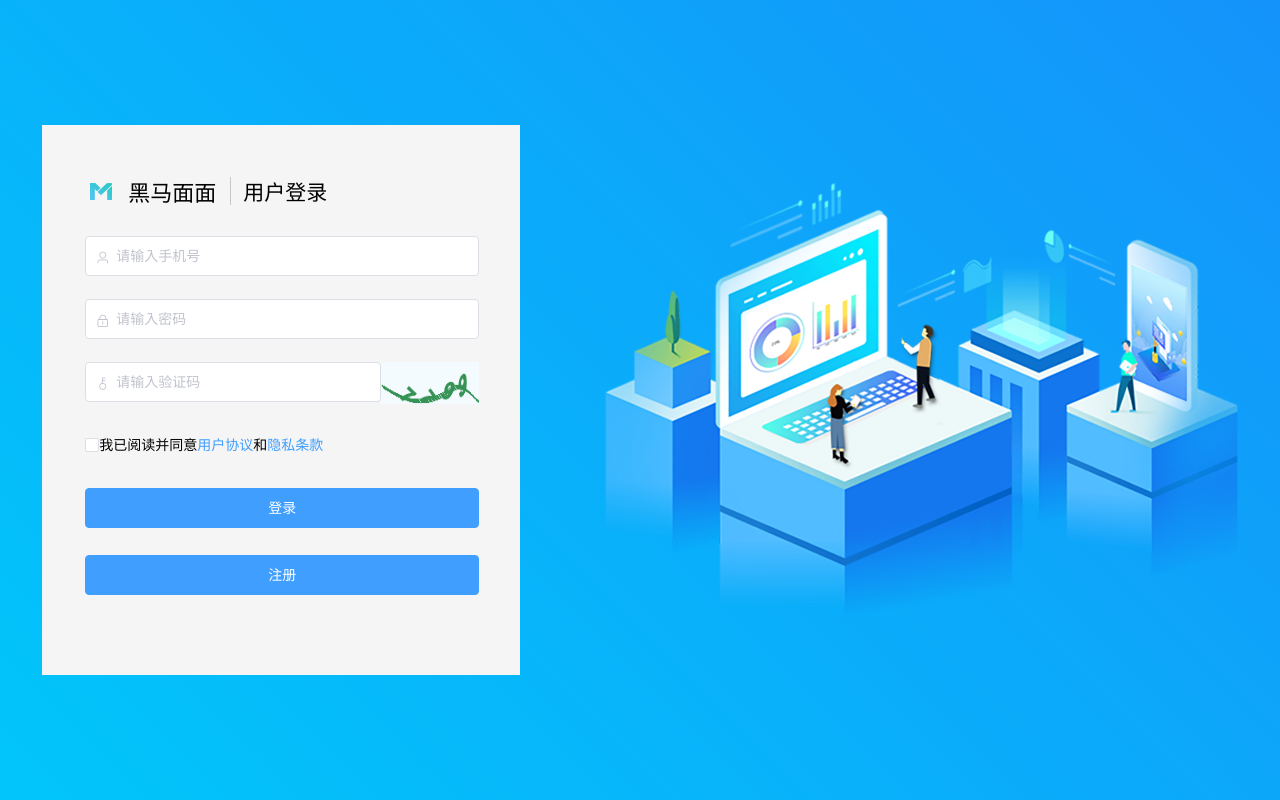
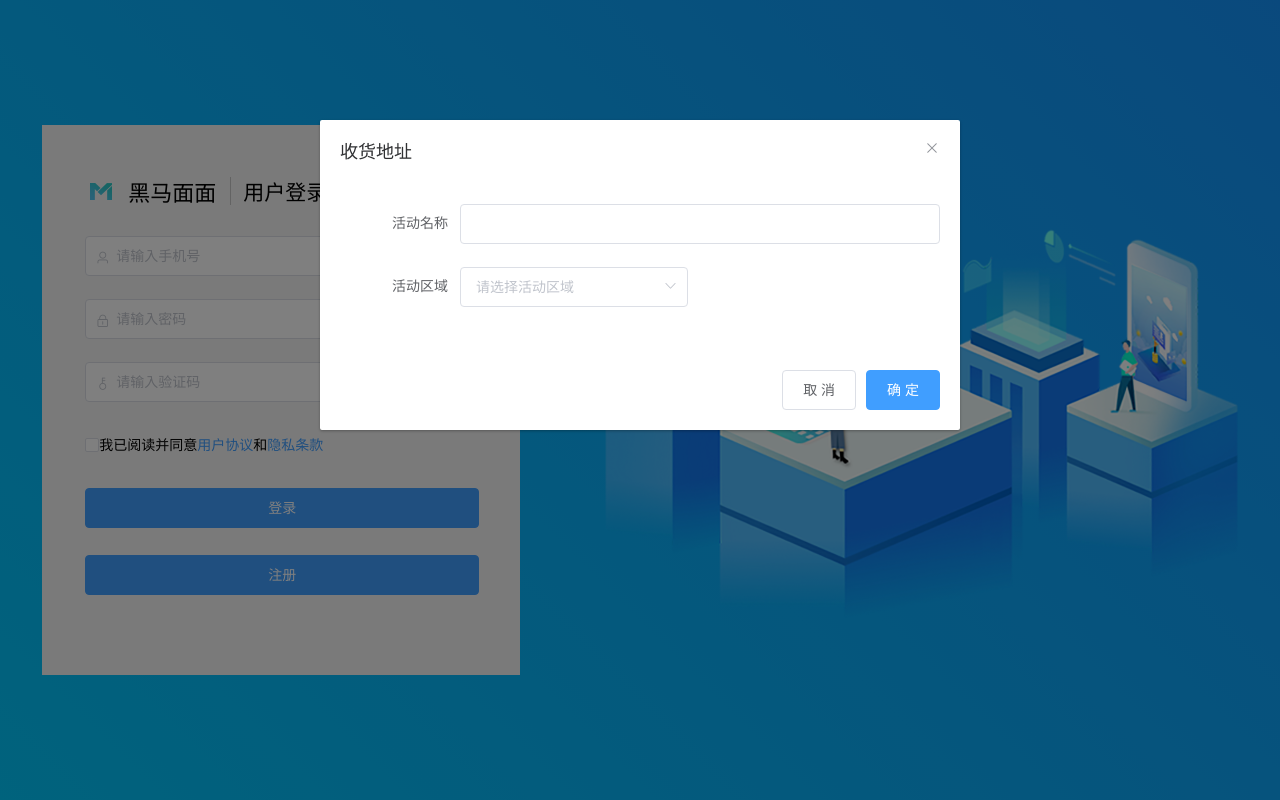
Before and after one commit to FangJiaLiangduomi/heimamm47, a Vue app: page /#/login in a window 1280 px wide. Built offline with nearby package versions, Linux system fonts and the light colour scheme.

Commit message:
注册对话框组件

```diff
--- a/src/views/login/components/register.vue
+++ b/src/views/login/components/register.vue
@@ -1,4 +1,5 @@
 <template>
+<!-- 注册对话框 -->
   <el-dialog title="收货地址" :visible.sync="dialogFormVisible">
     <el-form :model="form">
       <el-form-item label="活动名称" :label-width="formLabelWidth">
@@ -16,19 +17,28 @@
       <el-button type="primary" @click="dialogFormVisible = false">确 定</el-button>
     </div>
   </el-dialog>
-
 </template>
 
 <script>
 export default {
-    data(){
-        return{
-
+  data() {
+    return {
+      dialogFormVisible: true,
+      form: {
+        name: "",
+        region: "",
+        date1: "",
+        date2: "",
+        delivery: false,
+        type: [],
+        resource: "",
+        desc: ""
+      },
+      formLabelWidth: "120px"
+    };
   }
-    }
-}
+};
 </script>
 
 <style>
-
 </style>
--- a/src/views/login/index.vue
+++ b/src/views/login/index.vue
@@ -56,14 +56,22 @@
         </el-form-item>
       </el-form>
     </div>
-
     <!-- 右侧图片 -->
     <img src="./images/login_banner_ele.png" alt />
+    <!-- 使用对话框组件 -->
+    <reg></reg>
   </div>
 </template>
 
 <script>
+// 导入对话框组件
+import reg from './components/register'
+
 export default {
+  components:{
+    // 注册对话框组件
+    reg
+  },
   data() {
     return {
       // 表单双向绑定的数据
```
Lines whose indentation alone changed are shown as unchanged.
